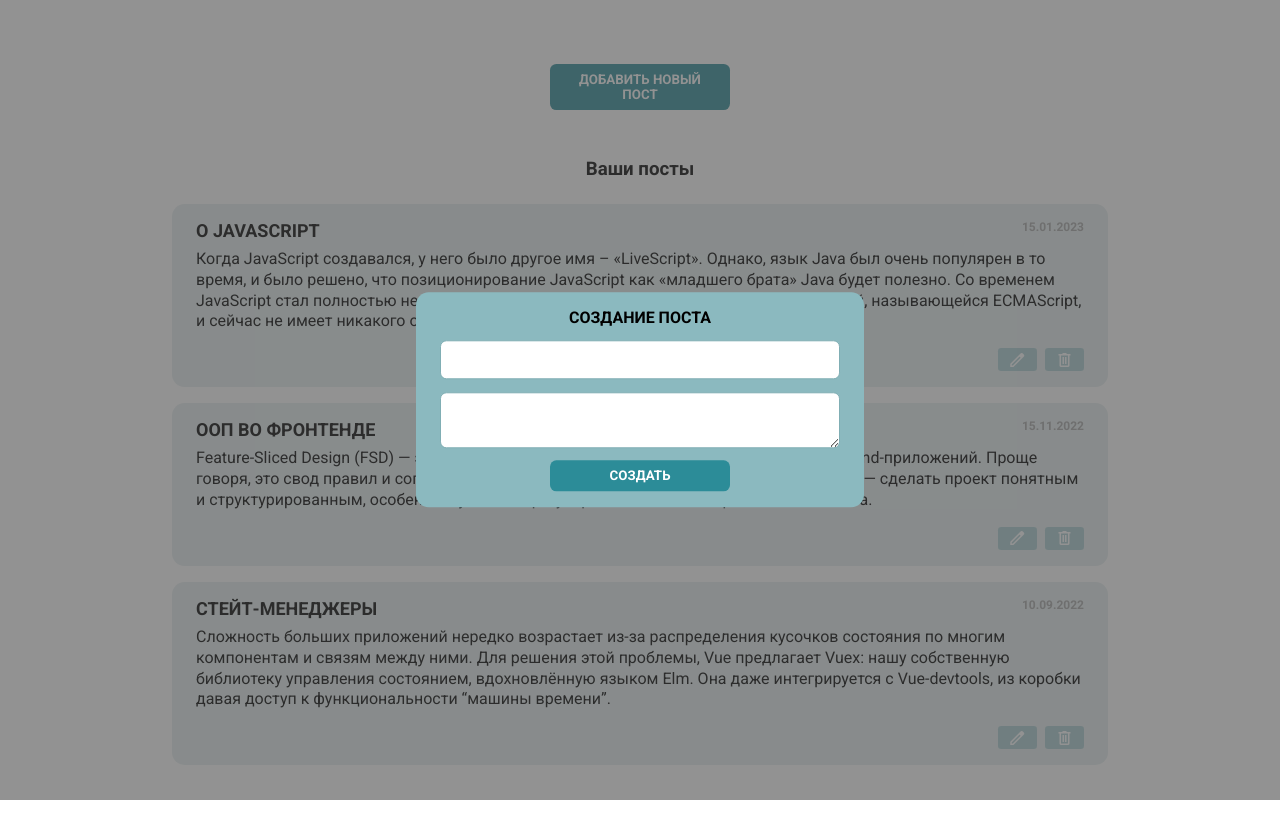
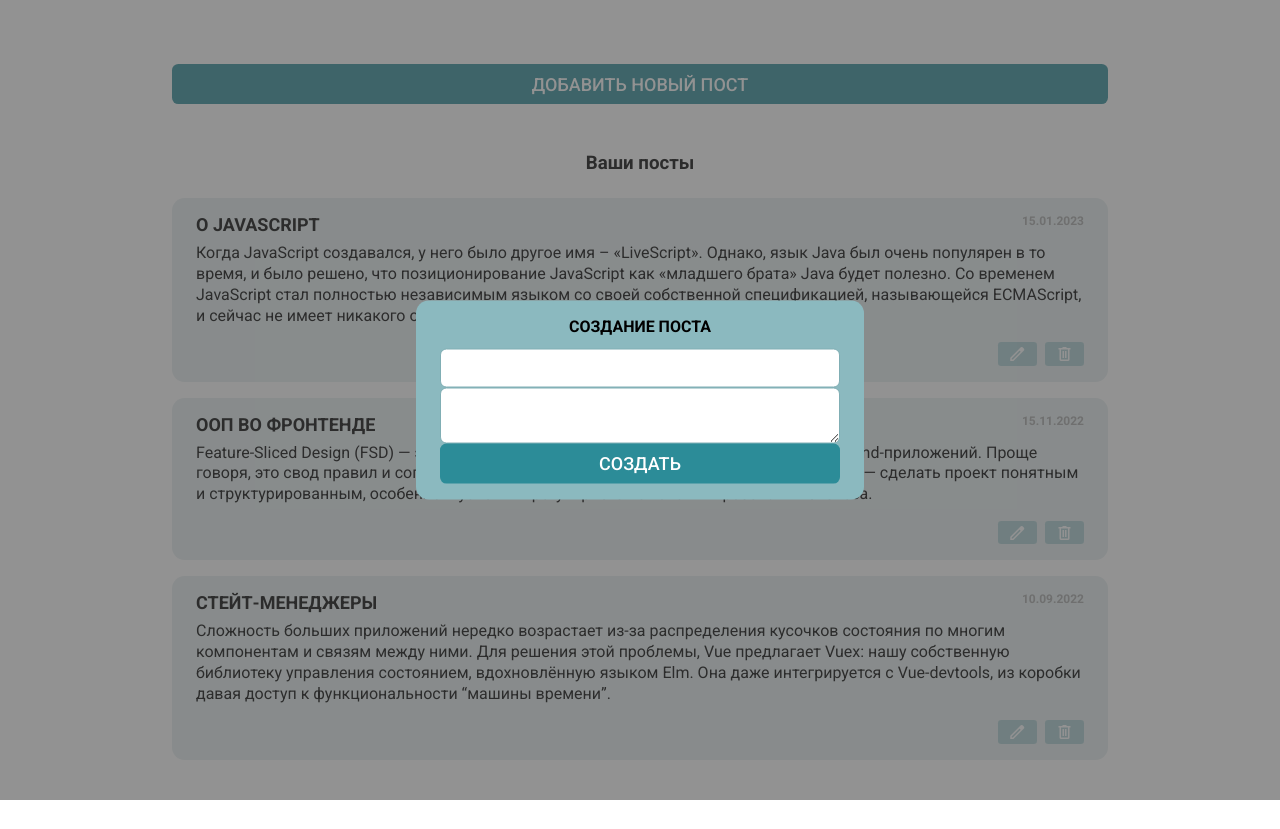
Before and after one commit to AngelikaPrik/vue_project, a Vue app: page / in a window 1280 px wide. Both pictures are taken after a click on the button "ДОБАВИТЬ НОВЫЙ ПОСТ". Built offline with nearby package versions, Linux system fonts and the light colour scheme.

Commit message:
minor changes with css

```diff
--- a/src/components/UI/StyledButton.vue
+++ b/src/components/UI/StyledButton.vue
@@ -11,14 +11,15 @@ export default {
 <style scoped>
 .btn {
   background: rgb(44, 140, 152);
-  padding: 0.5rem 1rem;
+  padding: 0.6rem 1rem;
   border: 0;
   border-radius: 0.4rem;
   color: white;
   text-transform: uppercase;
-  font-weight: 600;
-  width: 180px;
+  font-weight: 500;
+  width: 100%;
   transition: background 0.1s linear;
+  font-size: 18px;
 }
 .btn:hover {
   cursor: pointer;
--- a/src/components/UI/StyledInput.vue
+++ b/src/components/UI/StyledInput.vue
@@ -16,12 +16,11 @@ export default {
 </script>
 <style scoped>
 .input {
-  margin-bottom: 0.8rem;
   padding: 0.5rem 0.5rem;
   border-radius: 0.4rem;
   outline: 0;
   border: 0.2px solid rgba(128, 174, 180, 1);
-  width: 400px;
+  width: 100%;
   font-size: 18px;
 }
 </style>
--- a/src/components/UI/StyledTextarea.vue
+++ b/src/components/UI/StyledTextarea.vue
@@ -21,7 +21,6 @@ export default {
 </script>
 <style scoped>
 .textarea {
-  margin-bottom: 0.8rem;
   padding: 0.5rem 0.5rem;
   border-radius: 0.4rem;
   outline: 0;
```
